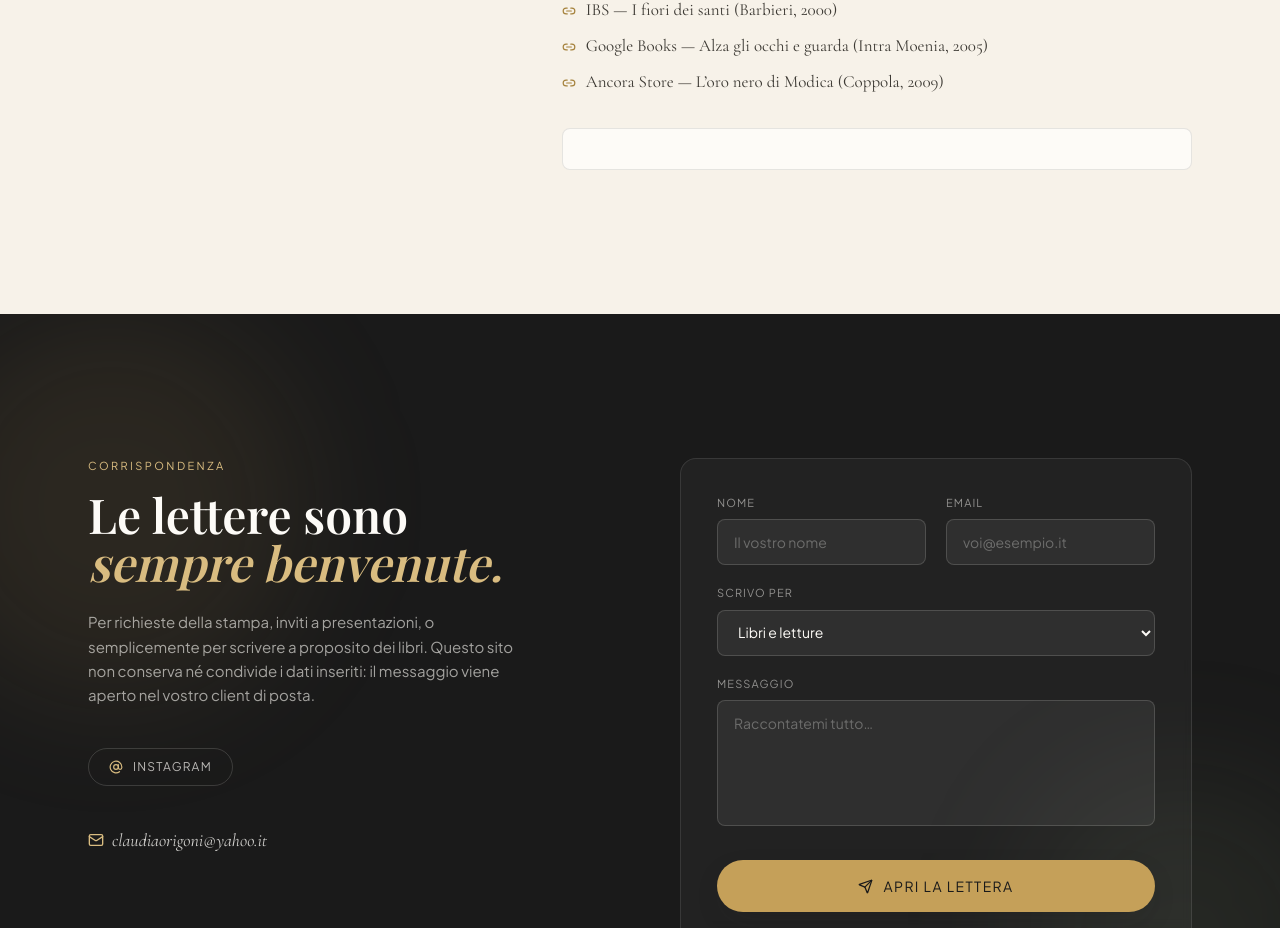
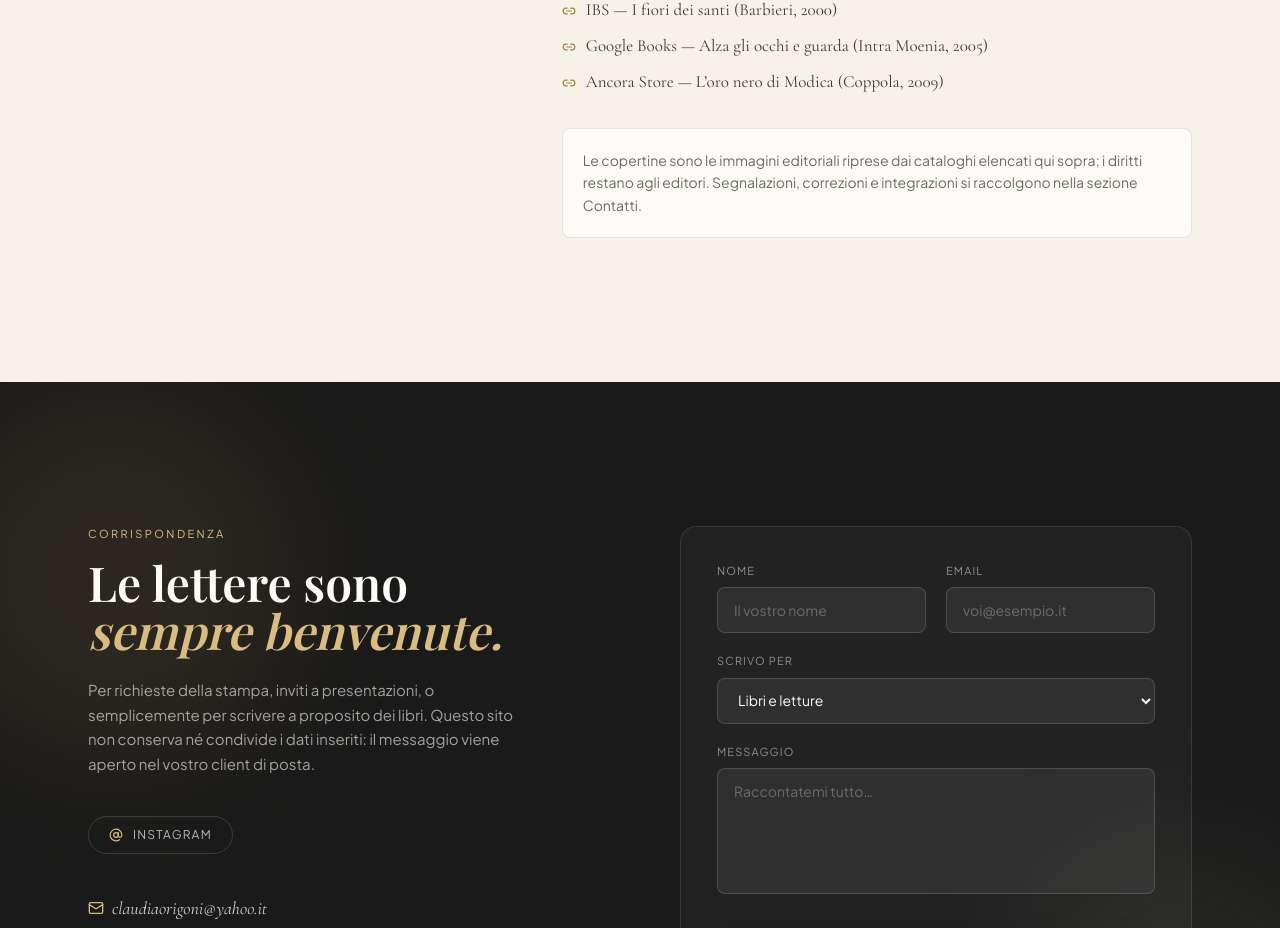
Before and after one commit to Alftakeaway/origoni-site, a React (Vite) app: page / in a window 1280 px wide. Shown: the part 3172-4100 px from the top of the page. Built offline with nearby package versions, Linux system fonts and the light colour scheme; a web font is replaced by a local one.

Commit message:
About: fill the empty source note under the bibliography
The note paragraph referenced a missing translation key, so it rendered as
an empty box in production. Add the Italian and English text explaining that
the covers are publisher images and where corrections can be sent.

```diff
--- a/src/i18n/strings.js
+++ b/src/i18n/strings.js
@@ -43,6 +43,8 @@ export const strings = {
       ],
       sourcesTitle: 'Fonti usate per questa bibliografia',
       coversTitle: 'I libri citati, in ordine di pubblicazione',
+      note:
+        'Le copertine sono le immagini editoriali riprese dai cataloghi elencati qui sopra; i diritti restano agli editori. Segnalazioni, correzioni e integrazioni si raccolgono nella sezione Contatti.',
     },
     contact: {
       eyebrow: 'Corrispondenza',
@@ -115,6 +117,8 @@ export const strings = {
       ],
       sourcesTitle: 'Sources behind this bibliography',
       coversTitle: 'The books mentioned here, in order of publication',
+      note:
+        'The covers are the publisher jacket images taken from the catalogues listed above; all rights remain with the publishers. Corrections and additions are welcome through the Contact section.',
     },
     contact: {
       eyebrow: 'Correspondence',
```
